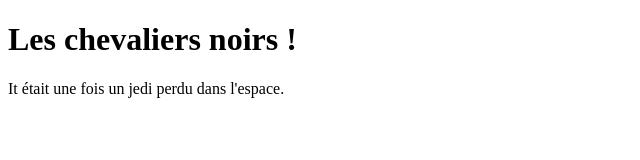
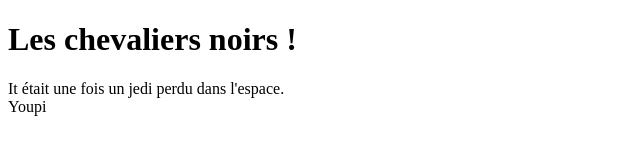
Before and after one commit to piquesel/udemy-git, a plain HTML site: page jedis-night/index.html in a window 1280 px wide. Shown: the full height of the page, 0-640 px from the left. Drawn offline with Linux system fonts and the light colour scheme.

Commit message:
New <div> Youpi

```diff
--- a/jedis-night/index.html
+++ b/jedis-night/index.html
@@ -12,5 +12,8 @@
     <div>
         It était une fois un jedi perdu dans l'espace.
     </div>
+    <div>
+        Youpi
+    </div>
 </body>
 </html>
```
